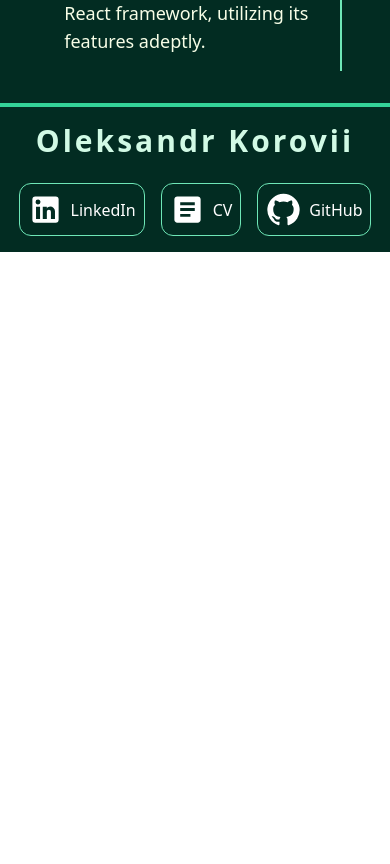
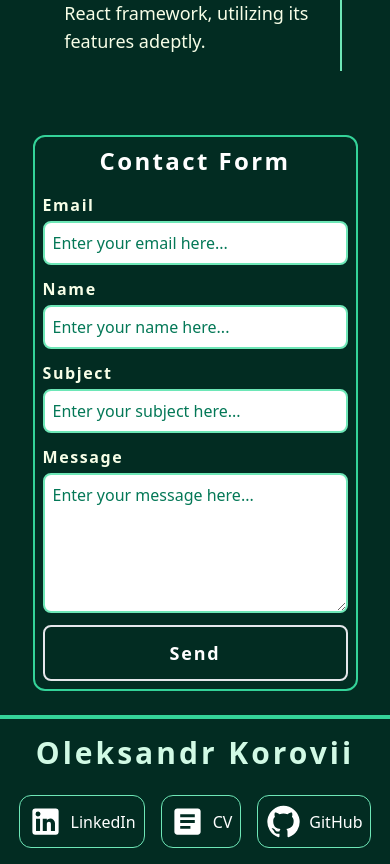
Before and after one commit to Sir1ys/portfolio, a React (Vite) app: page / in a window 390 px wide. Shown: the part 5260-6124 px from the top of the page. Before the commit the page ends 5512 px from the top, so only its background shows below. Built offline with nearby package versions, Linux system fonts and the light colour scheme.

Commit message:
conctact form section is created and styled

```diff
--- a/index.html
+++ b/index.html
@@ -3,7 +3,13 @@
   <head>
     <meta charset="UTF-8" />
     <meta name="viewport" content="width=device-width, initial-scale=1.0" />
-    <title>Vite + React</title>
+    <link
+      class="websiteicon"
+      rel="icon"
+      type="image/svg+xml"
+      href="./src//images/ok-icon.png"
+    />
+    <title>Portfolio</title>
   </head>
   <body>
     <div id="root" class="bg-emerald-950"></div>
--- a/package.json
+++ b/package.json
@@ -13,6 +13,7 @@
     "deploy": "gh-pages -d dist"
   },
   "dependencies": {
+    "@emailjs/browser": "^3.12.1",
     "@emotion/react": "^11.11.3",
     "@emotion/styled": "^11.11.0",
     "@mui/icons-material": "^5.15.6",
--- a/src/App.jsx
+++ b/src/App.jsx
@@ -5,6 +5,7 @@ import EducationSection from "./components/EducationSection";
 import ProjectsSection from "./components/ProjectsSection";
 import SkillsSection from "./components/SkillsSection";
 import "./index.css";
+import ContactForm from "./components/ContactForm";
 
 function App() {
   return (
@@ -15,6 +16,7 @@ function App() {
         <SkillsSection />
         <ProjectsSection />
         <EducationSection />
+        <ContactForm />
       </main>
       <Footer />
     </>
--- /dev/null
+++ b/src/components/ContactForm.jsx
@@ -0,0 +1,84 @@
+import React, { useRef, useState } from "react";
+import Label from "./Label";
+import Input from "./Input";
+import emailjs from "@emailjs/browser";
+import Modal from "./Modal";
+
+const inputData = [
+  { id: "email", label: "Email", type: "email" },
+  { id: "name", label: "Name", type: "text" },
+  { id: "subject", label: "Subject", type: "text" },
+];
+
+export default function ContactForm() {
+  const [active, setActive] = useState(false);
+  const formRef = useRef();
+
+  const handleSendEmail = (event) => {
+    event.preventDefault();
+
+    emailjs
+      .sendForm(
+        "service_0hv3f9r",
+        "template_31dtint",
+        formRef.current,
+        "mHTQDLdjVf3Wtd63_"
+      )
+      .then(
+        () => {
+          setActive(true);
+          formRef.current.reset();
+        },
+        (error) => {
+          console.log(error.text);
+        }
+      );
+  };
+
+  return (
+    <>
+      {" "}
+      <section
+        id="contact"
+        className="w-10/12 xl:w-6/12 p-2 md:p-8 border-2 border-emerald-400 rounded-xl flex flex-col justify-center items-center gap-4 mb-6"
+      >
+        <h2 className="text-white text-2xl md:text-4xl font-semibold tracking-widest">
+          Contact Form
+        </h2>
+        <form className="w-full flex flex-col gap-3" ref={formRef}>
+          {inputData.map(({ id, label, type }) => {
+            return (
+              <fieldset key={id} className="w-full flex flex-col gap-1">
+                <Label id={id} label={label} />
+                <Input id={id} type={type} />
+              </fieldset>
+            );
+          })}
+          <fieldset className="w-full flex flex-col gap-1">
+            <Label id={"message"} label={"Message"} />
+            <textarea
+              id="message"
+              name="message"
+              required
+              rows="5"
+              className="p-2 rounded-lg text-emerald-800 border-2 border-emerald-300 placeholder:text-emerald-700"
+              placeholder="Enter your message here..."
+            ></textarea>
+          </fieldset>
+          <button
+            type="submit"
+            className="w-full py-3 border-2 rounded-lg text-white font-semibold text-lg tracking-widest hover:bg-lime-50 hover:text-emerald-600 hover:border-emerald-600 active:bg-emerald-400 active:text-white hover:border-white"
+            onClick={(e) => handleSendEmail(e)}
+          >
+            Send
+          </button>
+        </form>
+      </section>
+      <Modal active={active} setActive={setActive} styles={"bg-lime-50"}>
+        <p className="text-emerald-600 font-bold text-2xl tracking-wider">
+          Your email was sent :)
+        </p>
+      </Modal>
+    </>
+  );
+}
--- a/src/components/Header.jsx
+++ b/src/components/Header.jsx
@@ -19,6 +19,10 @@ export const links = [
   {
     text: "Education",
     path: "#education",
+  },
+  {
+    text: "Contact",
+    path: "#contact",
   },
 ];
 
--- /dev/null
+++ b/src/components/Input.jsx
@@ -0,0 +1,14 @@
+import React from "react";
+
+export default function Input({ id, type }) {
+  return (
+    <input
+      type={type}
+      required
+      name={id}
+      id={id}
+      placeholder={`Enter your ${id} here...`}
+      className="p-2 rounded-lg text-emerald-800 border-2 border-emerald-300 placeholder:text-emerald-700"
+    />
+  );
+}
--- /dev/null
+++ b/src/components/Label.jsx
@@ -0,0 +1,9 @@
+import React from "react";
+
+export default function Label({ id, label }) {
+  return (
+    <label className="text-lime-50 font-semibold tracking-widest" htmlFor={id}>
+      {label}
+    </label>
+  );
+}
--- /dev/null
+++ b/src/components/Modal.jsx
@@ -0,0 +1,21 @@
+export default function Modal({ active, setActive, children, styles }) {
+  return (
+    <div
+      className={`h-screen w-screen bg-gray-600 fixed top-0 left-0 flex items-center justify-center opacity-0 pointer-events-none duration-200 ${
+        !active ? "scale-0" : "scale-100 opacity-95 pointer-events-auto"
+      }`}
+      onClick={() => {
+        setActive(false);
+      }}
+    >
+      <div
+        className={`p-6 rounded-2xl bg-gray-50 transition-all delay-200 h-77 w-10/12 md:w-96 flex justify-center items-center${
+          !active ? "scale-50" : "scale-100"
+        } ${styles}`}
+        onClick={(e) => e.stopPropagation()}
+      >
+        {children}
+      </div>
+    </div>
+  );
+}
```
Also changed, not shown: src/images/ok-icon.png (added), 1 other file (tests, documents, lock files or other folders).
